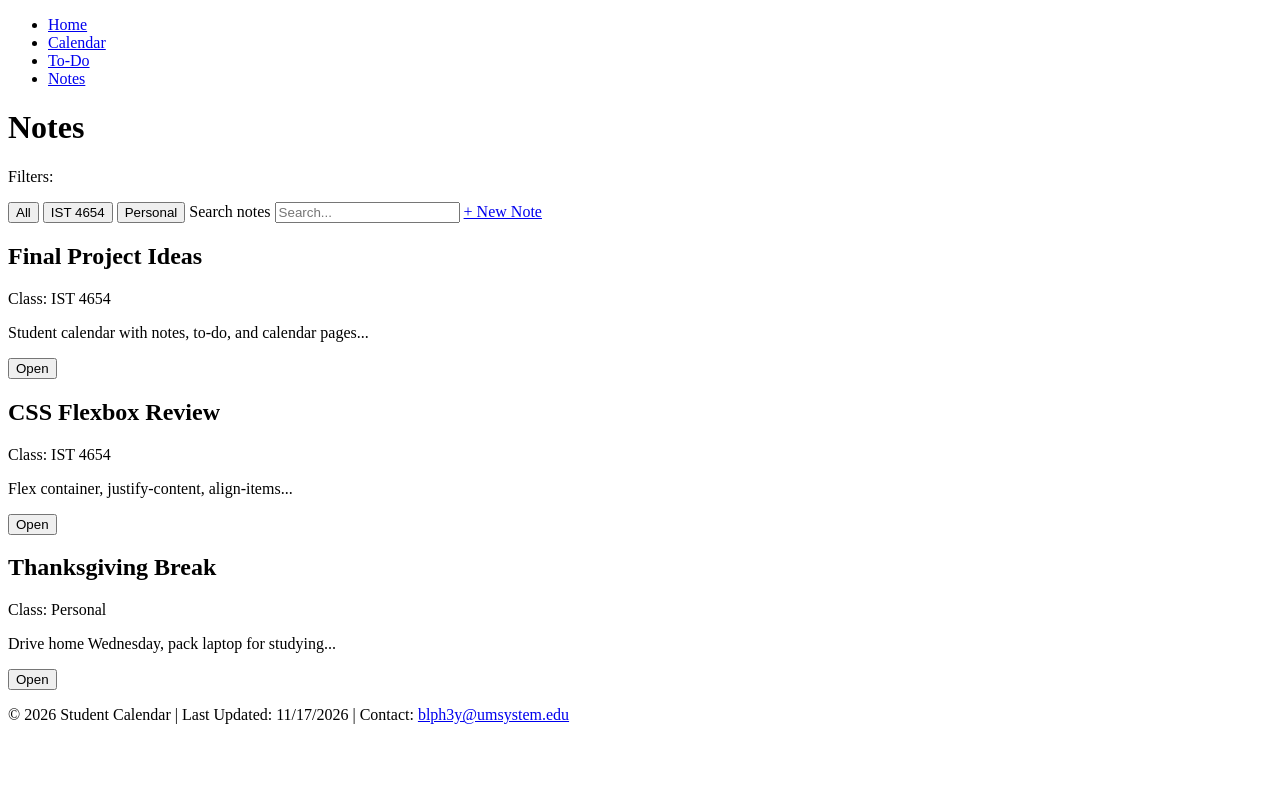
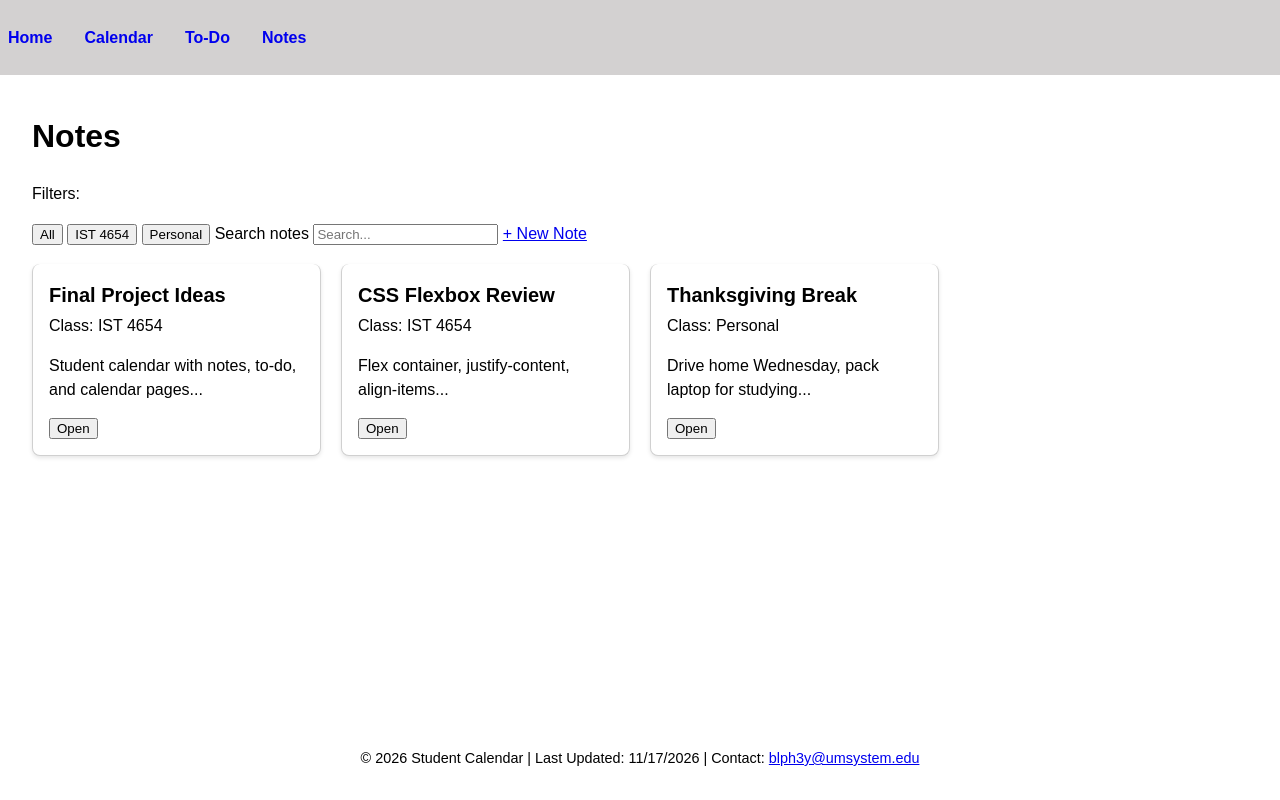
Before and after one commit to briannapinson/studentCalendar, a plain HTML site: page notes.html in a window 1280 px wide. Drawn offline with Linux system fonts and the light colour scheme; files that its build step writes are made by us from their sources.

Commit message:
changes to notes and added basic css

```diff
--- a/notes.html
+++ b/notes.html
@@ -4,7 +4,7 @@
   <meta charset="UTF-8">
   <meta name="viewport" content="width=device-width, initial-scale=1.0">
   <title>Notes | Student Calendar</title>
-  <link rel="stylesheet" href="css/style.css">
+  <link rel="stylesheet" href="style.css">
 </head>
 <body>
 
@@ -77,7 +77,7 @@
     <h2>Thanksgiving Break</h2>
     <p>Class: Personal</p>
     <p>Drive home Wednesday, pack laptop and charger for studying, and finish the essay outline before leaving.</p>
-    <button type="button" popovertarget="note-5" popovertargetaction="hide">Close</button>
+    <button type="button" popovertarget="note-3" popovertargetaction="hide">Close</button>
   </div>
   </main>
 
--- a/style.css
+++ b/style.css
@@ -0,0 +1,141 @@
+/*
+NEED TO COME UP WITH COLOR SCHEME.
+
+:root {
+    --primary: ;
+    --primary-dark: ;
+    --light-gray: ;
+    --page-bg: ;
+    --text: ;
+}
+
+*/
+
+body {
+    margin: 0;
+    font-family: Arial, Helvetica, sans-serif;
+    line-height: 1.5;
+    min-height: 100vh;
+    display: flex;
+    flex-direction: column;
+}
+
+main {
+    flex: 1;
+    padding: 1rem 2rem;
+}
+
+/* ---------- Header ---------- */
+header {
+    display: flex;
+    align-items: center;
+    justify-content: space-between;
+    flex-wrap: wrap;
+    gap: 1rem;
+    min-height: 75px;
+    background-color: rgb(211, 209, 209); /* temporary */
+}
+
+/* ---------- Nav ---------- */
+nav ul {
+    list-style: none;
+    margin: 0;
+    padding: 0;
+    display: flex;
+    gap: 1rem;
+}
+
+nav a {
+    text-decoration: none;
+    font-weight: bold;
+    padding: 0.25rem 0.5rem;
+    border-bottom: 3px solid transparent;
+}
+
+nav a:hover {
+    color:rgb(236, 0, 71); /* temporary color */
+}
+
+
+/* ---------- Notes: card grid ---------- */
+#notes-list {
+  display: grid;
+  grid-template-columns: repeat(auto-fill, minmax(250px, 1fr));
+  gap: 1.25rem;
+  padding: 0.5rem 0 1.5rem;
+  margin-top: 10px;
+}
+
+#notes-list article {
+  display: flex;
+  flex-direction: column;
+  background: #ffffff;
+  border: 1px solid #d0d0d0;
+  border-top: 5px solid var(--primary);
+  border-radius: 8px;
+  padding: 1rem;
+  box-shadow: 0 2px 4px rgba(0, 0, 0, 0.1);
+  transition: box-shadow 0.2s, transform 0.2s;
+}
+
+#notes-list article:hover {
+  box-shadow: 0 6px 14px rgba(0, 0, 0, 0.18);
+  transform: translateY(-2px);
+}
+
+#notes-list article h2 {
+  margin: 0 0 0.25rem;
+  font-size: 1.25rem;
+}
+
+#notes-list .course {
+  margin: 0 0 0.75rem;
+  font-size: 0.9rem;
+  color: #555555;
+}
+
+#notes-list article p {
+  margin: 0 0 1rem;
+}
+
+#notes-list article button {
+  margin-top: auto;
+  align-self: flex-start;
+}
+
+/* ---------- Note Popups ---------- */
+[popover] {
+  width: min(90vw, 500px);
+  margin: auto;
+  padding: 1.5rem;
+  background: #ffffff;
+  color: var(--text);
+  border: 1px solid #d0d0d0;
+  border-top: 5px solid var(--primary);
+  border-radius: 8px;
+  box-shadow: 0 10px 30px rgba(0, 0, 0, 0.3);
+}
+
+/* Dim the page behind the popup */
+[popover]::backdrop {
+  background: rgba(0, 0, 0, 0.5);
+}
+
+[popover] h2 {
+  margin-top: 0;
+}
+
+[popover] p {
+  margin: 0 0 1rem;
+}
+
+[popover] button {
+  margin-top: 0.5rem;
+}
+
+/* ---------- Footer ---------- */
+footer {
+  text-align: center;
+  padding: 1rem 2rem;
+  font-size: 0.9rem;
+}
```
Also changed, not shown: calendar.html (+1 -1 lines), index.html (+1 -1 lines), newNote.html (+1 -1 lines), todo.html (+1 -1 lines).
